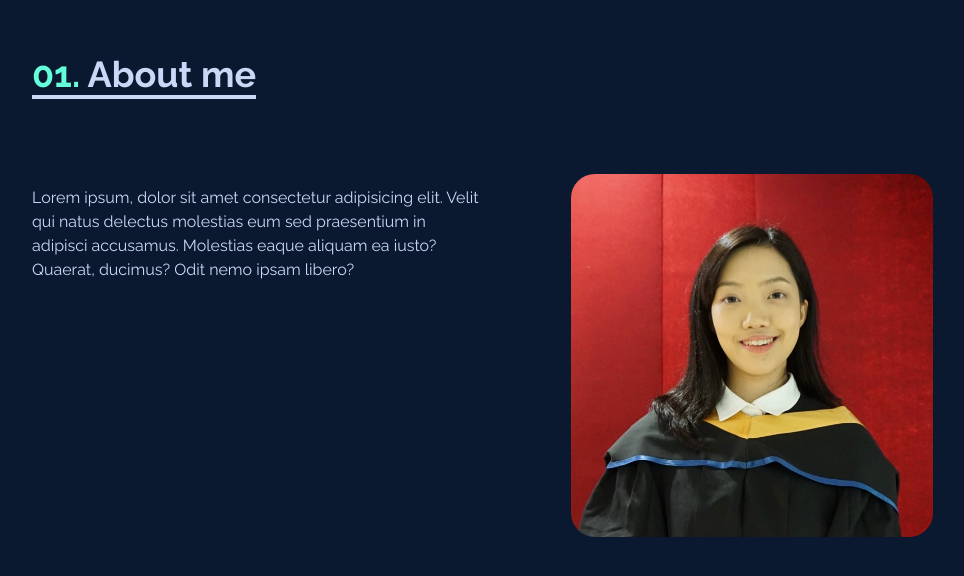
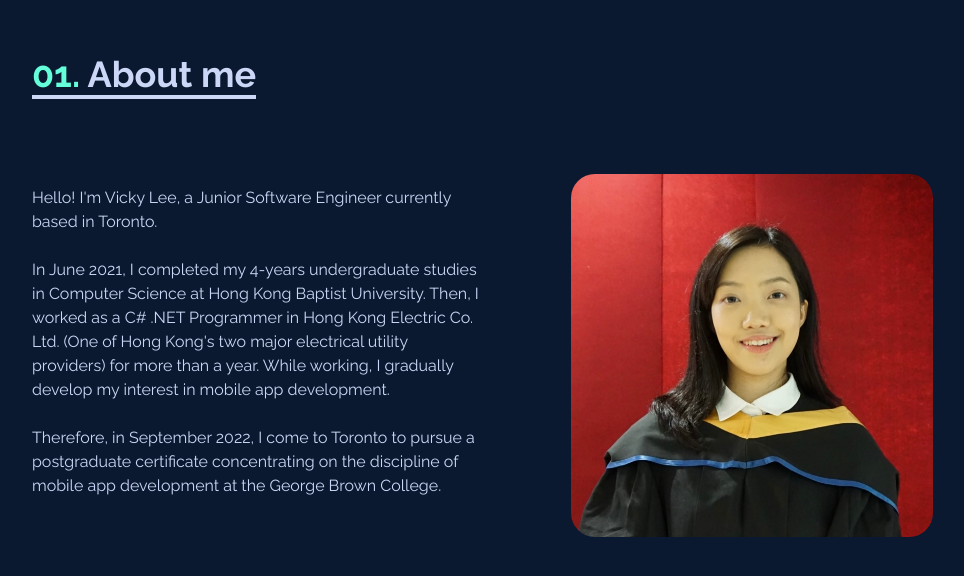
Before and after one commit to ytleevicky/react-my-portfolio, a React (Create React App) app: page / in a window 1280 px wide. Shown: the part 842-1418 px from the top of the page, without its empty margins (112-1076 px from the left). Built offline with nearby package versions, Linux system fonts and the light colour scheme.

Commit message:
Update about me description

```diff
--- a/src/components/About.jsx
+++ b/src/components/About.jsx
@@ -21,10 +21,18 @@ const About = () => {
         <div className="flex flex-col md:flex-row md:justify-between h-full">
           <div className="max-w-md mb-7 w-full">
             <h2 className="max-w-xl mt-3 text-sky">
-              Lorem ipsum, dolor sit amet consectetur adipisicing elit. Velit
-              qui natus delectus molestias eum sed praesentium in adipisci
-              accusamus. Molestias eaque aliquam ea iusto? Quaerat, ducimus?
-              Odit nemo ipsam libero?
+              Hello! I'm Vicky Lee, a Junior Software Engineer currently based in Toronto.
+            </h2>
+            <br />
+            <h2>
+              In June 2021, I completed my 4-years undergraduate studies in
+              Computer Science at Hong Kong Baptist University. Then, I worked as a C# .NET Programmer in Hong Kong Electric
+              Co. Ltd. (One of Hong Kong's two major electrical utility providers) for more than a year. While working, I gradually develop my interest in
+              mobile app development.
+            </h2>
+            <br />
+            <h2>
+              Therefore, in September 2022, I come to Toronto to pursue a postgraduate certificate concentrating on the discipline of mobile app development at the George Brown College.
             </h2>
           </div>
 
--- a/src/components/Home.jsx
+++ b/src/components/Home.jsx
@@ -20,7 +20,7 @@ const Home = () => {
           </h2>
 
           <h2 className="text-sky-dark my-4 w-1/2">
-            I am a software engineer specializing in building web and mobile application.
+            Full-stack Software Developer / Web Developer / Mobile Developer
           </h2>
 
           <div>
```
